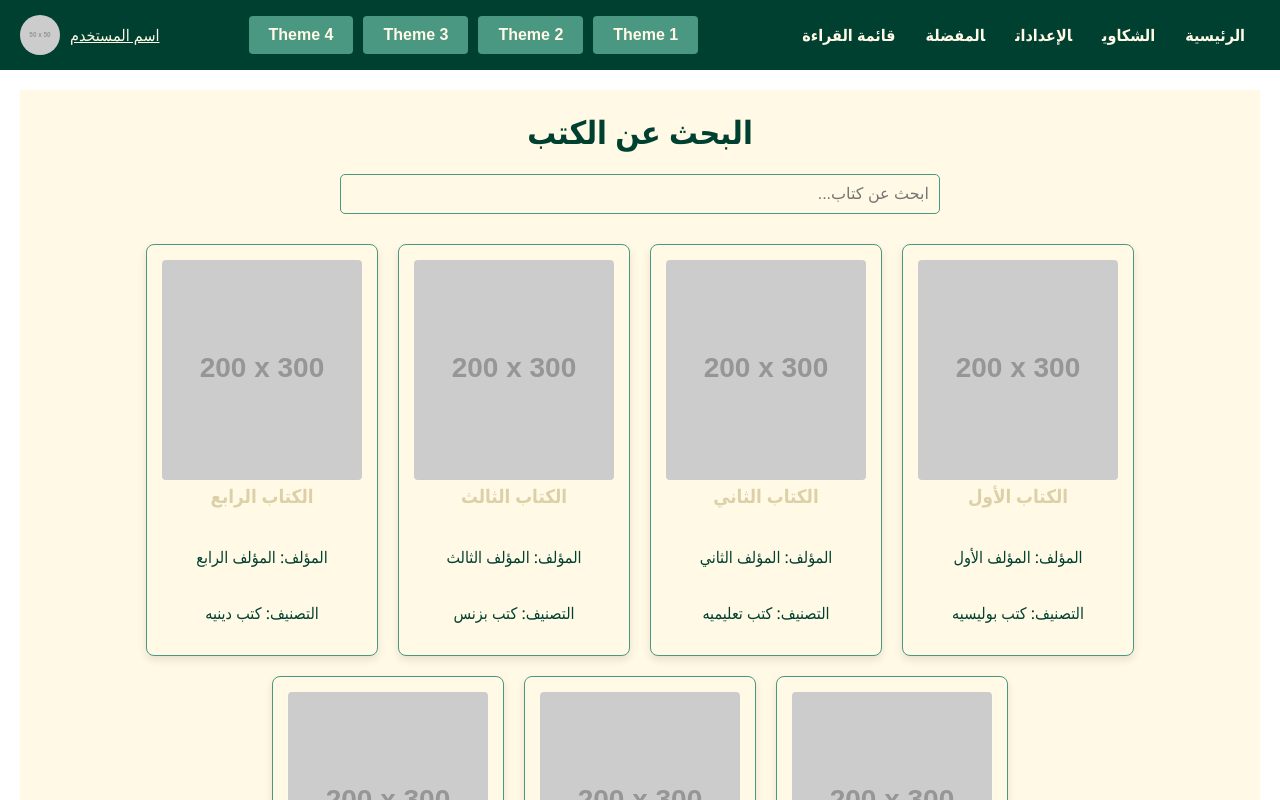
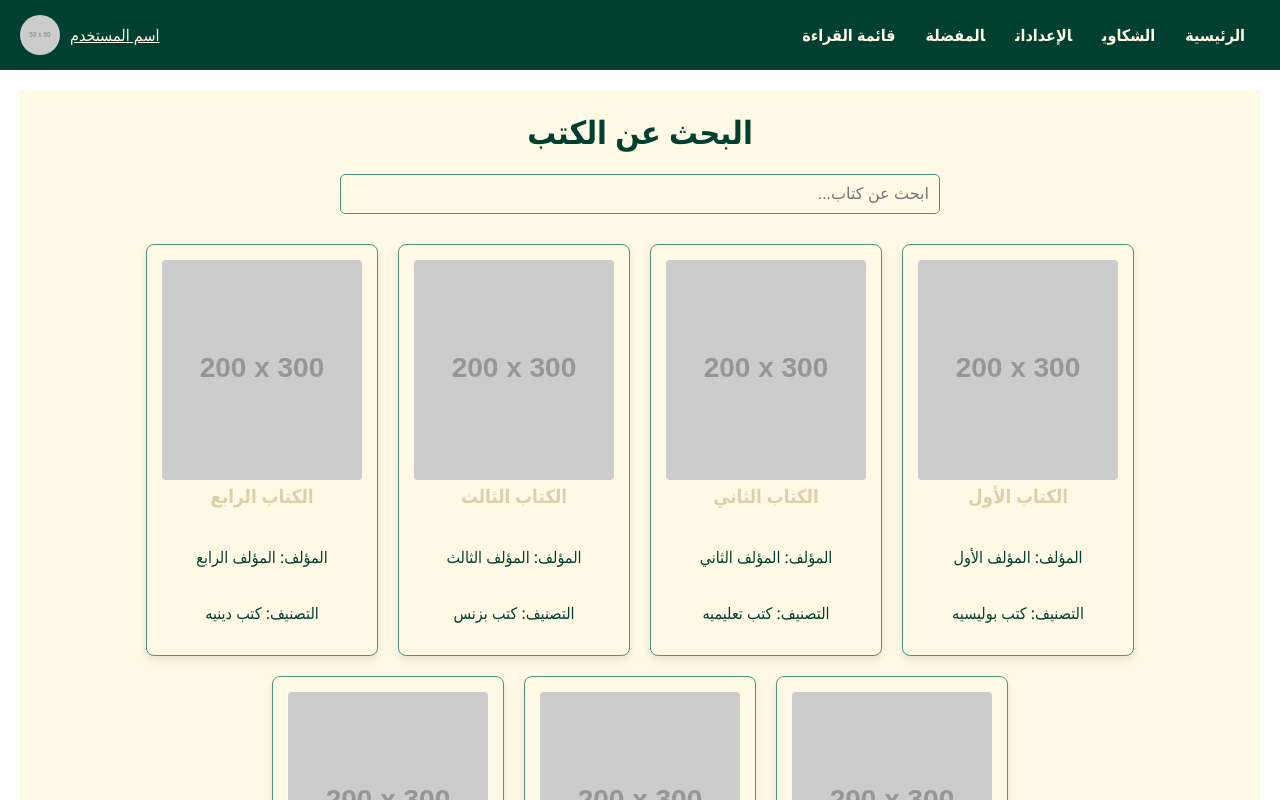
Before and after one commit to abdulrahmanch1/maktebe, a React (Create React App) app: page / in a window 1280 px wide. Shown: the top 800 px of the page. Built offline with nearby package versions, Linux system fonts and the light colour scheme.

Commit message:
feat: remove theme selection buttons from header

```diff
--- a/src/components/Header.js
+++ b/src/components/Header.js
@@ -24,32 +24,7 @@ const Header = () => {
         <Link to="/favorites" style={{ color: theme.background }}>المفضلة</Link>
         <Link to="/reading-list" style={{ color: theme.background }}>قائمة القراءة</Link>
       </nav>
-      <div style={{ display: "flex", gap: "10px" }}>
-        <button
-          onClick={() => toggleTheme("theme1")}
-          style={{ backgroundColor: theme.secondary, color: theme.background }}
-        >
-          Theme 1
-        </button>
-        <button
-          onClick={() => toggleTheme("theme2")}
-          style={{ backgroundColor: theme.secondary, color: theme.background }}
-        >
-          Theme 2
-        </button>
-        <button
-          onClick={() => toggleTheme("theme3")}
-          style={{ backgroundColor: theme.secondary, color: theme.background }}
-        >
-          Theme 3
-        </button>
-        <button
-          onClick={() => toggleTheme("theme4")}
-          style={{ backgroundColor: theme.secondary, color: theme.background }}
-        >
-          Theme 4
-        </button>
-      </div>
+
       <div style={{ display: "flex", alignItems: "center", gap: "10px" }}>
         <Link to="/settings" style={{ color: theme.background }}>اسم المستخدم</Link>
         <img
```
Also changed, not shown: 1 other file (tests, documents, lock files or other folders).
